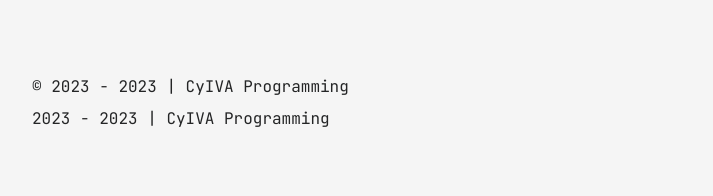
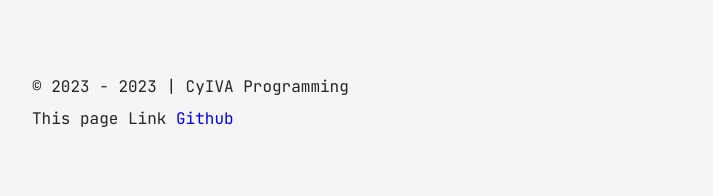
Before and after one commit to CyIVA/CyIVA.github.io, a Jekyll site: the page built from all_collections/_posts/2023-12-16-the-purpose-of-education.md, in a window 1280 px wide. Shown: the part 2052-2248 px from the top of the page, without its empty margins (283-996 px from the left). Built offline with Jekyll 4.4.1, drawn with Linux system fonts in a browser that asks for light colours.

Commit message:
last update

```diff
--- a/_data/author.yml
+++ b/_data/author.yml
@@ -7,7 +7,9 @@ description: "
   <br/>
   <p>
     Github Link <a href='https://github.com/wonmincheol' target='_blank'>Github</a>
+    <img src='https://ghchart.rshah.org/wonmincheol' />
   </P>
+
 "
 email: mnmkjmin2896@gmail.com
 contact:
--- a/_includes/footer.html
+++ b/_includes/footer.html
@@ -1,5 +1,10 @@
 <footer>
   <p>&copy; 2023 - {{ 'now' | date: "%Y" }} | {{site.title}}</p>
-  <p>2023 - {{ 'now' | date: "%Y" }} | {{site.title}}</p>
+  <p>
+    This page Link
+    <a href="https://github.com/CyIVA/CyIVA.github.io" target="_blank"
+      >Github</a
+    >
+  </p>
 </footer>
 <script src="{{site.baseurl}}/assets/js/mode.js" defer></script>
```
